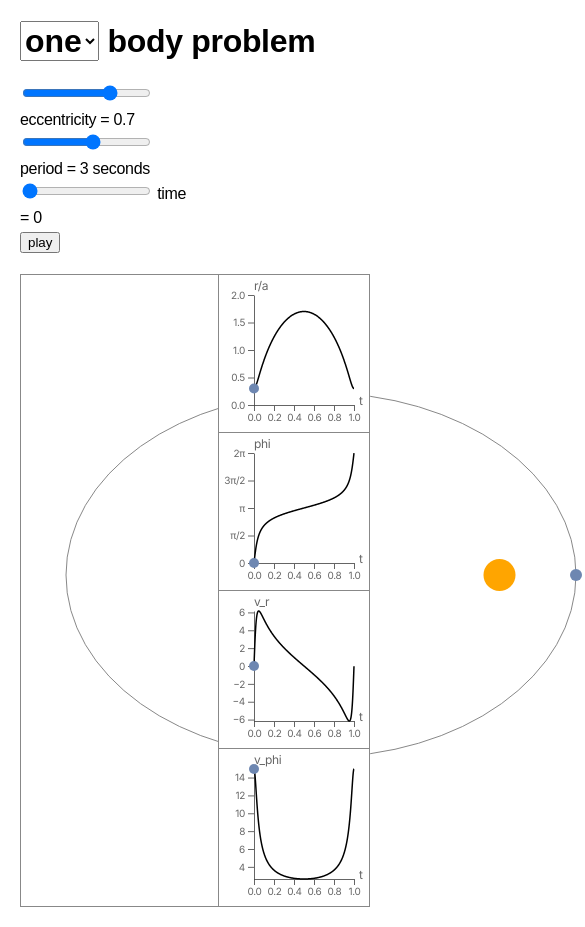
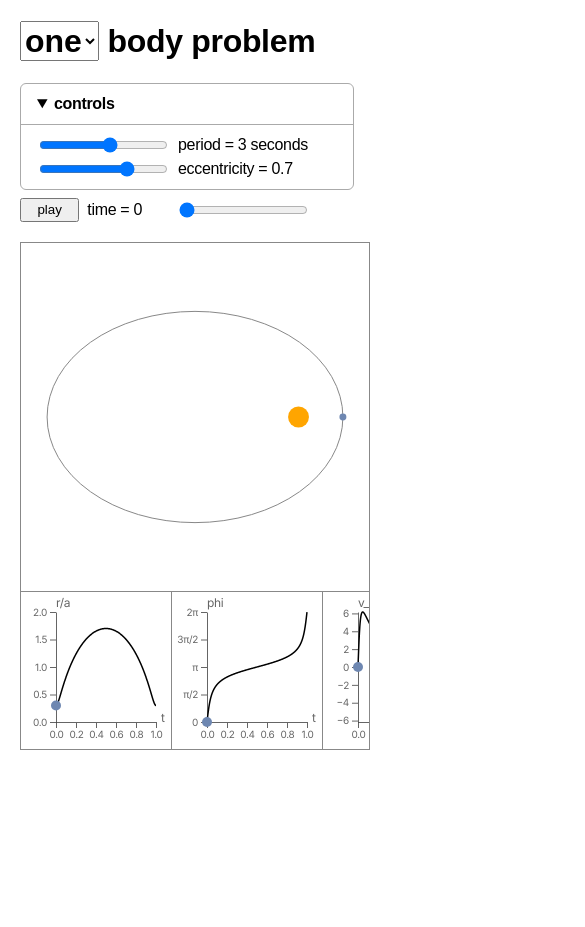
Before and after one commit to cmhainje/kepler-anim, a Svelte app: page / in a window 390 px wide. Shown: the top 927 px of the page, 585 px wide, since content can reach past the window. After the commit the page ends 844 px from the top, so only its background shows below. Built offline with nearby package versions, Linux system fonts and the light colour scheme; a web font is replaced by a local one.

Commit message:
slight redesign for responsiveness

```diff
--- a/src/App.svelte
+++ b/src/App.svelte
@@ -76,8 +76,21 @@
       </select>
       body problem
     </h1>
-    <div class="inputs">
-      <div class="onebody">
+    <details class="inputs" open>
+      <summary>controls</summary>
+      <div class="slider">
+        <input
+          type="range"
+          id="period"
+          name="period"
+          min="0.5"
+          max="5"
+          step="0.1"
+          bind:value={period}
+        />
+        <label for="period">period = {period} seconds</label>
+      </div>
+      <div class="slider">
         <input
           type="range"
           id="eccentricity"
@@ -88,42 +101,9 @@
           bind:value={ecc}
         />
         <label for="eccentricity">eccentricity = {ecc}</label>
-        <br />
-        <input
-          type="range"
-          id="period"
-          name="period"
-          min="0.5"
-          max="5"
-          step="0.1"
-          bind:value={period}
-        />
-        <label for="period">period = {period} seconds</label>
-        <br />
-        <input
-          type="range"
-          id="time"
-          name="time"
-          min="0"
-          max="1"
-          step="0.001"
-          bind:value={time}
-        />
-        <label for="time">time = {Math.round(time * 1000) / 1000}</label>
-        <br />
-        <button
-          type="button"
-          onclick={() => {
-            if (!playing) {
-              startPlaying();
-            } else {
-              stopPlaying();
-            }
-          }}>{playing ? "pause" : "play"}</button
-        >
       </div>
       {#if numbody === "twobody"}
-        <div class="twobody">
+        <div class="slider">
           <input
             type="range"
             id="mass1"
@@ -134,7 +114,8 @@
             bind:value={mass1}
           />
           <label for="mass1">mass1 = {Math.round(mass1 * 1000) / 1000}</label>
-          <br />
+        </div>
+        <div class="slider">
           <input
             type="range"
             id="mass2"
@@ -145,20 +126,47 @@
             bind:value={mass2}
           />
           <label for="mass2">mass2 = {Math.round(mass2 * 1000) / 1000}</label>
-          <br />
-          <button type="button" onclick={defaultSetting}>reset to default</button>
-          <button type="button" onclick={moonSetting}>Moon/Earth</button>
-          <button type="button" onclick={jupiterSetting}>Jupiter/Sun</button>
+        </div>
+        <div class="buttons">
+          <button type="button" onclick={defaultSetting}>defaults   </button>
+          <button type="button" onclick={moonSetting}   >Moon+Earth </button>
+          <button type="button" onclick={jupiterSetting}>Jupiter+Sun</button>
         </div>
       {/if}
+    </details>
+    <div class="slider">
+      <button
+        type="button"
+        class="playpause"
+        onclick={() => {
+          if (!playing) {
+            startPlaying();
+          } else {
+            stopPlaying();
+          }
+        }}>{playing ? "pause" : "play"}</button
+      >
+      <label for="time">time = <span class="time">{Math.round(time * 1000) / 1000}</span></label>
+      <input
+        type="range"
+        id="time"
+        name="time"
+        min="0"
+        max="1"
+        step="0.001"
+        bind:value={time}
+      />
     </div>
   </div>
 
   {#if numbody === "onebody"}
     <div class="plotarea">
       <div class="orbit">
-        <Orbit {ecc} {phi}></Orbit>
+        <div class="orbit-square">
+          <Orbit {ecc} {phi}></Orbit>
+        </div>
       </div>
+      <div class="lines">
       <div class="line">
         <LinePlot
           data={plotTime.map((t, i) => [t, plotR[i]])}
@@ -197,12 +205,16 @@
           yMarker={ell.r(phi) * ell.phiDot(phi)}
         ></LinePlot>
       </div>
+      </div>
     </div>
   {:else}
     <div class="plotarea">
       <div class="orbit">
-        <TwoBodyOrbit {ecc} {phi} m1={mass1} m2={mass2}></TwoBodyOrbit>
+        <div class="orbit-square">
+          <TwoBodyOrbit {ecc} {phi} m1={mass1} m2={mass2}></TwoBodyOrbit>
+        </div>
       </div>
+      <div class="lines">
       <div class="line">
         <LinePlot
           data={plotTime.map((t, i) => [t, plotR[i]])}
@@ -241,6 +253,7 @@
           yMarker={mass1 * ell.r(phi)}
         ></LinePlot>
       </div>
+      </div>
     </div>
   {/if}
 </main>
@@ -259,37 +272,109 @@
     font: inherit;
   }
 
-  div.inputs {
-    display: grid;
-    grid-template-columns: 1fr 1fr;
+  .inputs {
+    border: 1px solid #aaa;
+    border-radius: 6px;
+    margin-bottom: 0.5em;
+    padding: 0.5em 1em ;
+
+    display: flex;
+    flex-direction: column;
+    width: 300px;
   }
 
-  div.inputs input {
+  .inputs[open] {
+    padding: 0.5em 1em;
+  }
+
+  .inputs summary {
+    user-select: none;
+    font-weight: 600;
+  }
+
+  .inputs[open] summary {
+    border-bottom: 1px solid #aaa;
+    margin-left: -1em;
+    margin-right: -1em;
+    padding-left: 1em;
+    padding-bottom: 0.5em;
+    margin-bottom: 0.5em;
+  }
+
+  .inputs input {
     color: #888;
   }
 
   div.plotarea {
     max-width: 750px;
-    display: grid;
-    grid-template-columns: repeat(5, 1fr);
-    row-gap: 1px;
-    column-gap: 1px;
+    gap: 1px;
     background-color: #888;
     border: 1px solid #888;
     margin: 20px;
+    display: flex;
+    flex-direction: row;
+  }
+
+  div.lines {
+    display: flex;
+    flex-direction: column;
+    gap: 1px;
+  }
+
+  @media (max-width: 640px) {
+    .inputs {
+      grid-template-columns: 1fr;
+    }
+
+    div.plotarea {
+      flex-direction: column;
+    }
+
+    div.lines {
+      flex-direction: row;
+      overflow-x: auto;
+    }
   }
 
   div.orbit {
-    grid-column-start: 1;
-    grid-column-end: 5;
-    grid-row-start: 1;
-    grid-row-end: 5;
+    display: flex;
+    flex-direction: column;
+    justify-content: center;
+    align-items: center;
 
     padding: 0px;
     background-color: white;
+
+    flex-shrink: 0;
+    flex-grow: 1;
+  }
+
+  div.orbit-square {
+    width: 100%;
+    aspect-ratio: 1 / 1;
   }
 
   div.line {
     background-color: white;
   }
+
+  span.time {
+    display: inline-block;
+    width: 4ch;
+  }
+
+  div.slider {
+    display: flex;
+    flex-direction: row;
+    gap: 0.5em;
+  }
+
+  div.buttons {
+    margin: 0.25em 0;
+  }
+
+  button.playpause {
+    width: 8ch;
+  }
+
 </style>
--- a/src/lib/Orbit.svelte
+++ b/src/lib/Orbit.svelte
@@ -1,5 +1,7 @@
 <script>
-  let { ecc, phi = 0, width = 600, height = 600 } = $props();
+  let { ecc, phi = 0 } = $props();
+
+  const width = 100, height = 100;
 
   // ellipse
   let cx = $derived(0.5 * width);
@@ -19,13 +21,11 @@
   let py = $derived(cy - y);
 </script>
 
-<div>
-  <svg {width} {height}>
-    <ellipse {cx} {cy} rx={a} ry={b}></ellipse>
-    <circle class="Sun" cx={fx} cy={fy} r={16}></circle>
-    <circle class="Planet" cx={px} cy={py} r={6}></circle>
-  </svg>
-</div>
+<svg width="100%" height="100%">
+  <ellipse cx="{cx}%" cy="{cy}%" rx="{a}%" ry="{b}%"></ellipse>
+  <circle class="Sun" cx="{fx}%" cy="{fy}%" r="3%"></circle>
+  <circle class="Planet" cx="{px}%" cy="{py}%" r="1%"></circle>
+</svg>
 
 <style>
   ellipse {
--- a/src/lib/TwoBodyOrbit.svelte
+++ b/src/lib/TwoBodyOrbit.svelte
@@ -4,9 +4,9 @@
     phi = 0,
     m1 = 0.5,
     m2 = 0.5,
-    width = 600,
-    height = 600,
   } = $props();
+
+  const width = 100, height = 100;
 
   // ellipse
   let cx = $derived(0.5 * width);
@@ -38,28 +38,26 @@
   let fx2 = $derived(cx - 2 * a2 * ecc);
 </script>
 
-<div>
-  <svg {width} {height}>
+<svg width="100%" height="100%">
   <g class="Focus">
-      <line x1={cx-2} y1={cy-2} x2={cx+2} y2={cy+2}></line>
-      <line x1={cx-2} y1={cy+2} x2={cx+2} y2={cy-2}></line>
+    <line x1="{cx-0.3}%" y1="{cy-0.3}%" x2="{cx+0.3}%" y2="{cy+0.3}%"></line>
+    <line x1="{cx-0.3}%" y1="{cy+0.3}%" x2="{cx+0.3}%" y2="{cy-0.3}%"></line>
   </g>
   <g class="Focus">
-      <line x1={fx1-2} y1={cy-2} x2={fx1+2} y2={cy+2}></line>
-      <line x1={fx1-2} y1={cy+2} x2={fx1+2} y2={cy-2}></line>
+    <line x1="{fx1-0.3}%" y1="{cy-0.3}%" x2="{fx1+0.3}%" y2="{cy+0.3}%"></line>
+    <line x1="{fx1-0.3}%" y1="{cy+0.3}%" x2="{fx1+0.3}%" y2="{cy-0.3}%"></line>
   </g>
   <g class="Focus">
-      <line x1={fx2-2} y1={cy-2} x2={fx2+2} y2={cy+2}></line>
-      <line x1={fx2-2} y1={cy+2} x2={fx2+2} y2={cy-2}></line>
+    <line x1="{fx2-0.3}%" y1="{cy-0.3}%" x2="{fx2+0.3}%" y2="{cy+0.3}%"></line>
+    <line x1="{fx2-0.3}%" y1="{cy+0.3}%" x2="{fx2+0.3}%" y2="{cy-0.3}%"></line>
   </g>
-    <ellipse cx={cx + a1 * ecc} {cy} rx={a1} ry={b1}></ellipse>
-    <ellipse cx={cx - a2 * ecc} {cy} rx={a2} ry={b2}></ellipse>
-    <circle class="Planet" cx={px1} cy={py1} r={12}></circle>
-    <circle class="Planet" cx={px2} cy={py2} r={12}></circle>
-    <text class="Planet" x={px1} y={py1}>1</text>
-    <text class="Planet" x={px2} y={py2}>2</text>
+  <ellipse cx="{cx + a1 * ecc}%" cy="{cy}%" rx="{a1}%" ry="{b1}%"></ellipse>
+  <ellipse cx="{cx - a2 * ecc}%" cy="{cy}%" rx="{a2}%" ry="{b2}%"></ellipse>
+  <circle class="Planet" cx="{px1}%" cy="{py1}%" r="2%"></circle>
+  <circle class="Planet" cx="{px2}%" cy="{py2}%" r="2%"></circle>
+  <text class="Planet" x="{px1}%" y="{py1}%" font-size="12">1</text>
+  <text class="Planet" x="{px2}%" y="{py2}%" font-size="12">2</text>
 </svg>
-</div>
 
 <style>
   ellipse {
```
Lines whose indentation alone changed are shown as unchanged.
